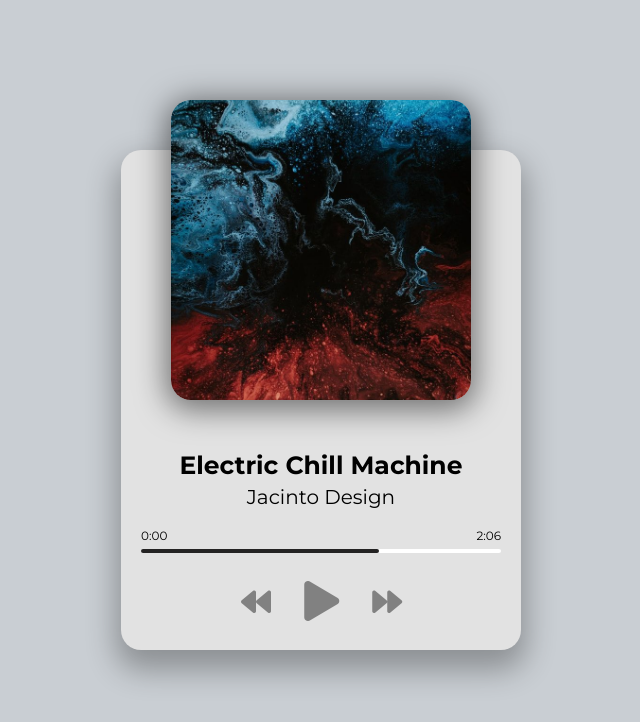
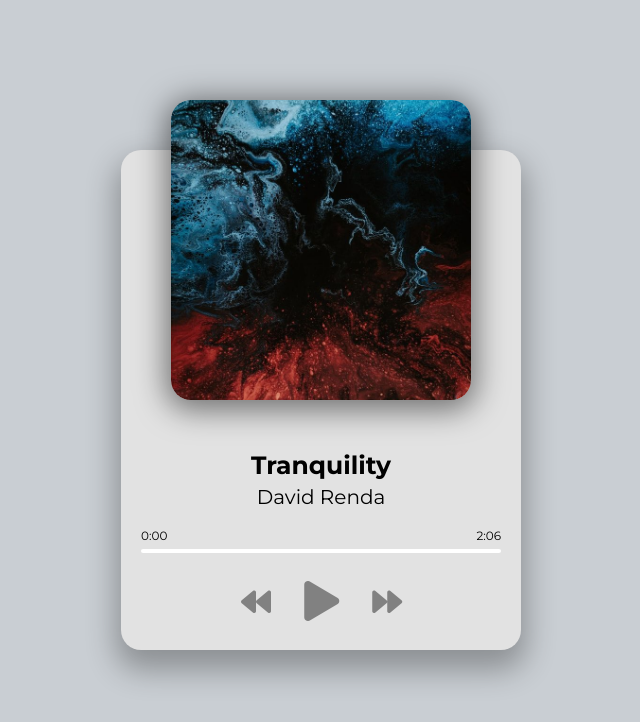
Before and after one commit to whosjorge23/music-player, a plain HTML site: page index.html in a window 1280 px wide. Shown: the whole page, without its empty margins (319-959 px from the left). Drawn offline with Linux system fonts and the light colour scheme.

Commit message:
Change Music, Images, Favicon

```diff
--- a/index.html
+++ b/index.html
@@ -4,7 +4,7 @@
     <meta charset="UTF-8" />
     <meta name="viewport" content="width=device-width, initial-scale=1.0" />
     <title>Music Player</title>
-    <link rel="icon" type="image/png" href="favicon.png" />
+    <link rel="icon" type="image/png" href="music.png" />
     <link
       rel="stylesheet"
       href="https://cdnjs.cloudflare.com/ajax/libs/font-awesome/5.10.2/css/all.min.css"
--- a/script.js
+++ b/script.js
@@ -1,7 +1,11 @@
+//Music: https://www.fesliyanstudios.com/royalty-free-music/downloads-c/peaceful-and-relaxing-music/22
+
 const image = document.querySelector('img')
 const title = document.getElementById('title')
 const artist = document.getElementById('artist')
 const music = document.querySelector('audio')
+const progressContainer = document.getElementById('progress-container')
+const progress = document.getElementById('progress')
 const previousButton = document.getElementById('prev')
 const playButton = document.getElementById('play')
 const nextButton = document.getElementById('next')
@@ -9,24 +13,24 @@ const nextButton = document.getElementById('next')
 //Music
 const songs = [
     {
-        name: 'jacinto-1',
-        displayName: 'Electric Chill Machine',
-        artist: 'Jacinto Design'
+        name: 'tranquility',
+        displayName: 'Tranquility',
+        artist: 'David Renda'
     },
     {
-        name: 'jacinto-2',
-        displayName: 'Seven Nation Army (Remix)',
-        artist: 'Jacinto Design'
+        name: 'quiet-time',
+        displayName: 'Quiet Time',
+        artist: 'Unknown'
     },
     {
-        name: 'jacinto-3',
-        displayName: 'Goodnight Disco Queen',
-        artist: 'Jacinto Design'
+        name: 'serenity',
+        displayName: 'Serenity',
+        artist: 'David Renda'
     },
     {
-        name: 'metric-1',
-        displayName: 'Front Row (Remix)',
-        artist: 'Metric/Jacinto Design'
+        name: 'deep-meditation',
+        displayName: 'Deep Meditation',
+        artist: 'Unknown'
     },
 ]
 
--- a/style.css
+++ b/style.css
@@ -71,7 +71,7 @@ h3 {
   border-radius: 5px;
   height: 100%;
   /* change this to show progress */
-  width: 66%;
+  width: 0%;
   transition: width 0.1s linear;
 }
 
```
Also changed, not shown: img/quiet-time.jpg (added), img/serenity.jpg (added), img/tranquility.jpg (added), music.png (added), 5 other files.
